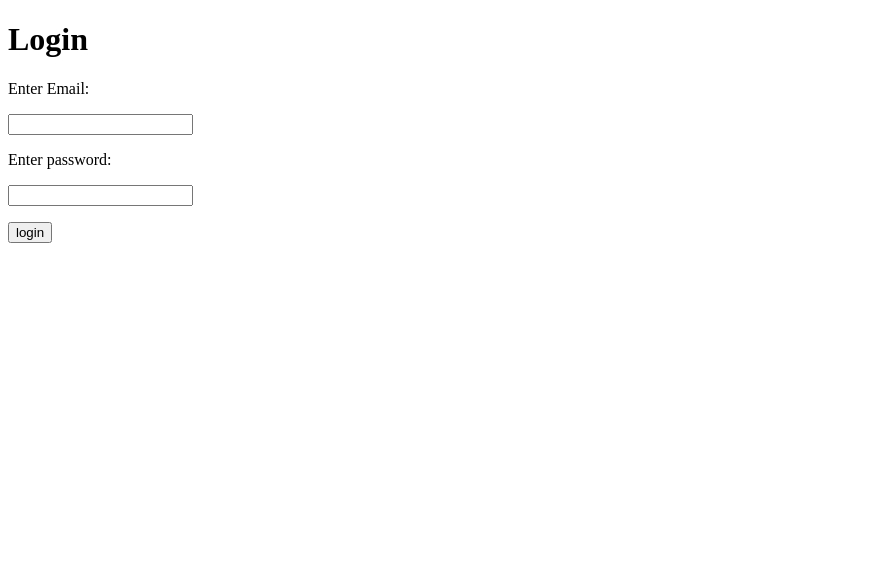
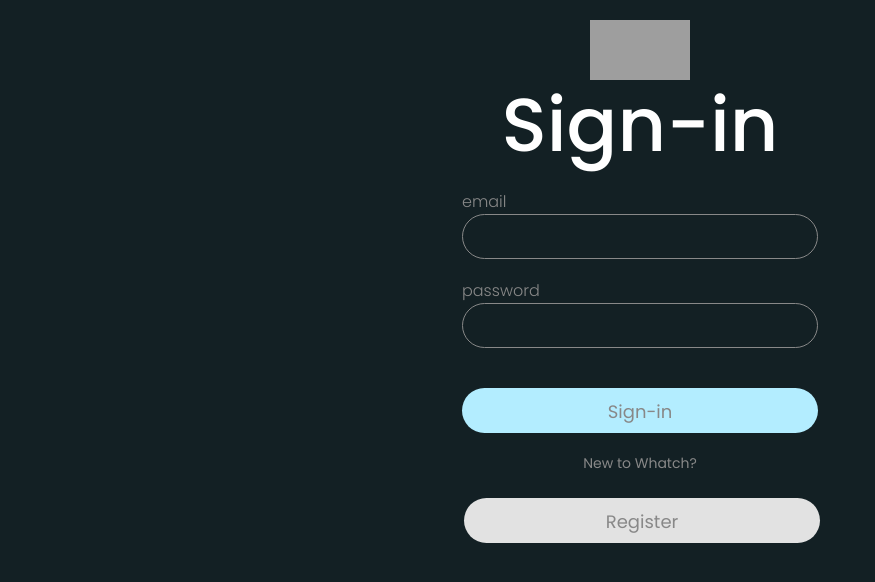
Before and after one commit to s3723189/COSC2626_A3__s3723189_s3737757, a Flask app: page /login in a window 1280 px wide. Shown: the top 582 px of the page, without its empty margins (0-875 px from the left). Run offline with Flask 2, Linux system fonts and the light colour scheme; grey boxes are pictures that could not be loaded.

Commit message:
Finished frontend styling for login page

```diff
--- a/static/style.css
+++ b/static/style.css
@@ -0,0 +1,86 @@
+body {
+    background-color: rgb(19, 32, 36);
+    font-family: 'Poppins', sans-serif;
+    font-weight: 400;
+  }
+
+  h1.title {
+    color: white;
+    text-align: center;
+    font-weight: 500;
+    font-size: 75px;
+  }
+
+  p {
+    font-family: 'Poppins', sans-serif;
+    font-weight: 400;
+    color: rgb(136, 136, 136);
+  }
+
+  p.separator {
+    font-family: 'Poppins', sans-serif;
+    font-weight: 400;
+    color: rgb(136, 136, 136);
+    text-align: center;
+    margin-top: 20px;
+    font-size: 14px;
+  }
+
+  .form-group label {
+    color: rgb(136, 136, 136);
+    text-align: left;
+    font-weight: 300;
+  }
+
+  .form-group {
+      margin-top: 20px;
+  }
+
+  .logo {
+      margin-top: 20px;
+  }
+
+  .btn-primary {
+    background-color: #b3edff;
+    color: rgb(136, 136, 136);
+    padding: 10px;
+    text-align: center;
+    text-decoration: none;
+    display: inline-block;
+    font-size: 18px;
+    margin-top: 20px;
+    border-radius: 35px;
+    border: none;
+    width: 100%;
+    height: 45px;
+  }
+
+  .btn-secondary {
+    background-color: #e2e2e2;
+    color: rgb(136, 136, 136);
+    padding: 10px;
+    text-align: center;
+    text-decoration: none;
+    display: inline-block;
+    font-size: 18px;
+    margin: 4px 2px;
+    border-radius: 35px;
+    border: none;
+    width: 100%;
+    height: 45px;
+  }
+
+  .form-group.buttons {
+    text-align: center;
+}
+
+input[class=form-control] {
+    width: 100%;
+    height: 45px;
+    padding: 12px 20px;
+    box-sizing: border-box;
+    border: 1px solid rgb(136, 136, 136);
+    border-radius: 35px;
+    background-color: rgb(19, 32, 36);
+    resize: none;
+  }
--- a/templates/login.html
+++ b/templates/login.html
@@ -3,8 +3,22 @@
 
 
 <html lang = "en">
+    <head>
+        <link href="https://cdn.jsdelivr.net/npm/bootstrap@5.0.1/dist/css/bootstrap.min.css" rel="stylesheet" integrity="sha384-+0n0xVW2eSR5OomGNYDnhzAbDsOXxcvSN1TPprVMTNDbiYZCxYbOOl7+AMvyTG2x" crossorigin="anonymous">
+        <link rel="stylesheet" href="/static/style.css">
+        <link rel="preconnect" href="https://fonts.gstatic.com">
+        <link href="https://fonts.googleapis.com/css2?family=Poppins:wght@300;400;500;700&display=swap" rel="stylesheet">
+    </head>
     <body>
-        <h1>Login</h1>
+        <div class="container">
+            <div class="row">
+                <div class="col-md-4 offset-md-4">
+                    <div class="logo text-center">
+                        <img src="https://s3737757-s3723189-a3.s3.amazonaws.com/Frontend-UI/eye.png" width="100" height="60">
+                    </div>
+
+                    <h1 class="title">Sign-in</h1>
+
                     {% block content %}
                     {% with messages = get_flashed_messages() %}
                         {% if messages %}
@@ -14,13 +28,27 @@
                         {% endif %}
                     {% endwith %}
                     {% endblock %}
-        <form action = {{url_for('login')}} method = "post">
-        <p>Enter Email: </p>
-        <p><input type = "text" name = "email"/></p>
-        <p>Enter password: </p>
-        <p><input type = "text" name = "password"/></p>
-        <p><input type = "submit" value = "login"/></p>
+                    <form action= "{{url_for('login')}}" method="post">
+                        <div class="form-group">
+                            <label>email</label>
+                            <input required class ="form-control" type="text" value="" name="email">
+                        </div>
+                        <div class="form-group">
+                            <label>password</label>
+                            <input required class ="form-control" type="password" value="" name="password">
+                        </div>
+                        <div class="form-group buttons">
+                            <input class ="btn btn-primary" type="submit" value="Sign-in">
+                        </div>
+                        <div>
+                            <p class="separator">New to Whatch?</p>
+                        </div>
+                        <div class="form-group buttons">
+                            <a class="btn btn-secondary" href="#">Register</a>
+                        </div>
                     </form>
-
+                </div>
+            </div>
+        </div>
     </body>
 </html>
```
Lines whose indentation alone changed are shown as unchanged.
